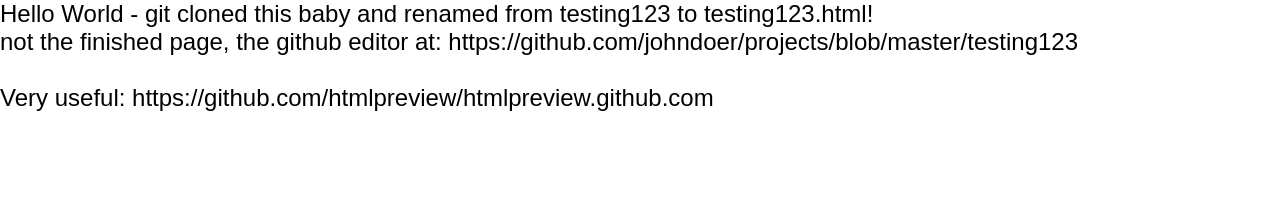
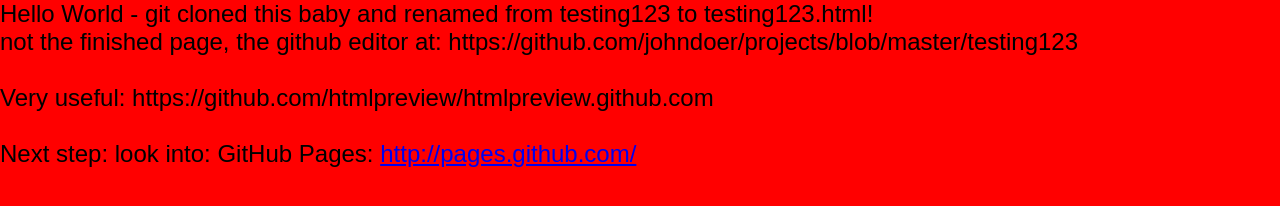
Before and after one commit to johndoer/projects, a plain HTML site: page testing123.html in a window 1280 px wide. Drawn offline with Linux system fonts and the light colour scheme.

Commit message:
look into GitHub pages

```diff
--- a/testing123.html
+++ b/testing123.html
@@ -10,7 +10,7 @@
 
 		* {padding:0; margin:0; box-sizing: border-box; }
 
-		body {font-family:sans-serif; height: 100vh; font-size:1.5rem}
+		body {font-family:sans-serif; height: 100vh; font-size:1.5rem; background:red}
 		/*-apple-system,BlinkMacSystemFont,"Segoe UI",Roboto,Oxygen-Sans,Ubuntu,Cantarell,"Helvetica Neue",sans-serif;*/
 
 		main {}
@@ -21,7 +21,8 @@
 <body>
 	Hello World  - git cloned this baby and renamed from testing123 to testing123.html!<br>
 	not the finished page, the github editor at: https://github.com/johndoer/projects/blob/master/testing123<br><br>
-	Very useful: https://github.com/htmlpreview/htmlpreview.github.com
+	Very useful: https://github.com/htmlpreview/htmlpreview.github.com<br><br>
+	Next step: look into: GitHub Pages: <a href="http://pages.github.com/">http://pages.github.com/</a><br><br>
 	<main>
 
 	</main>
```
